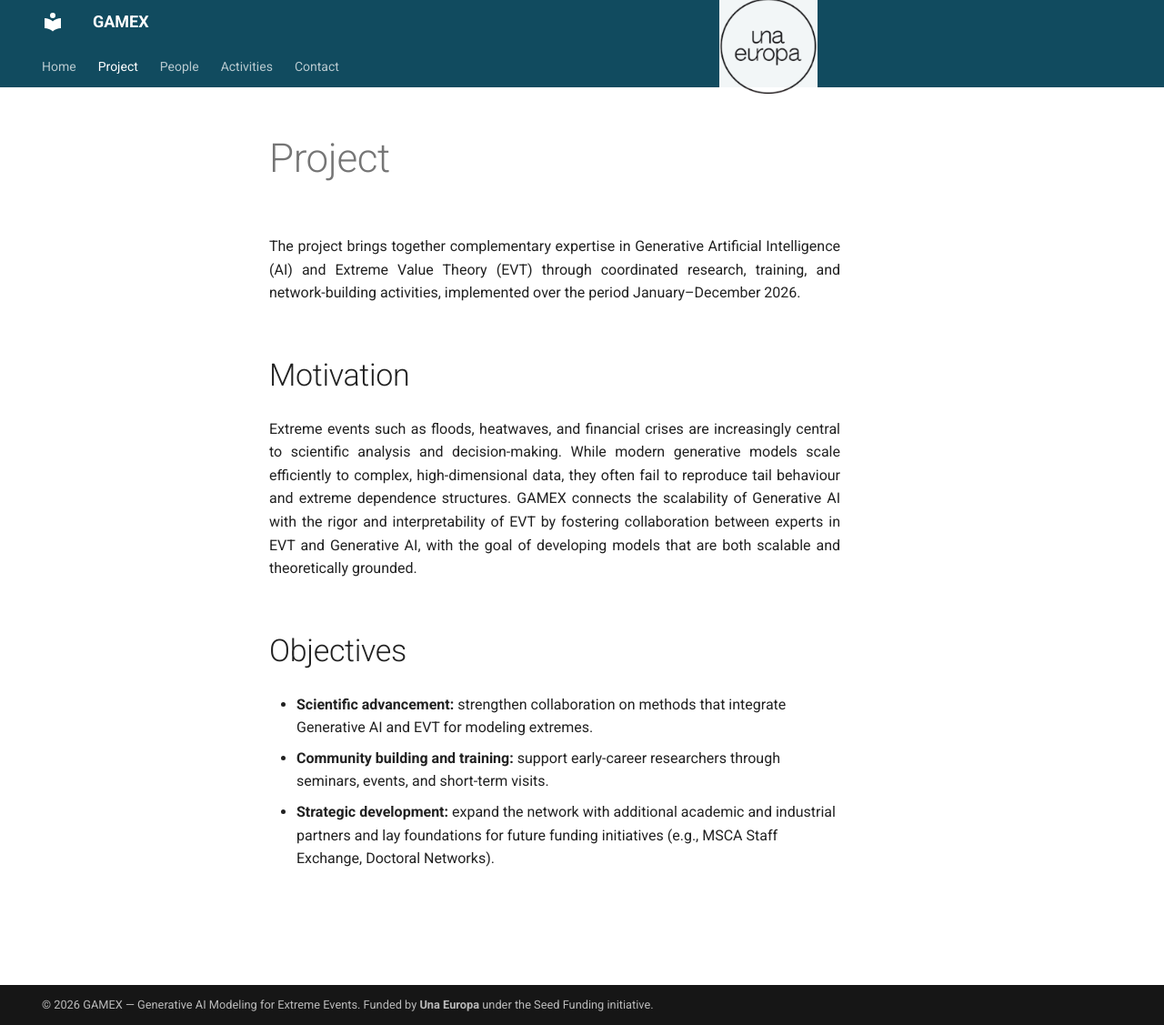
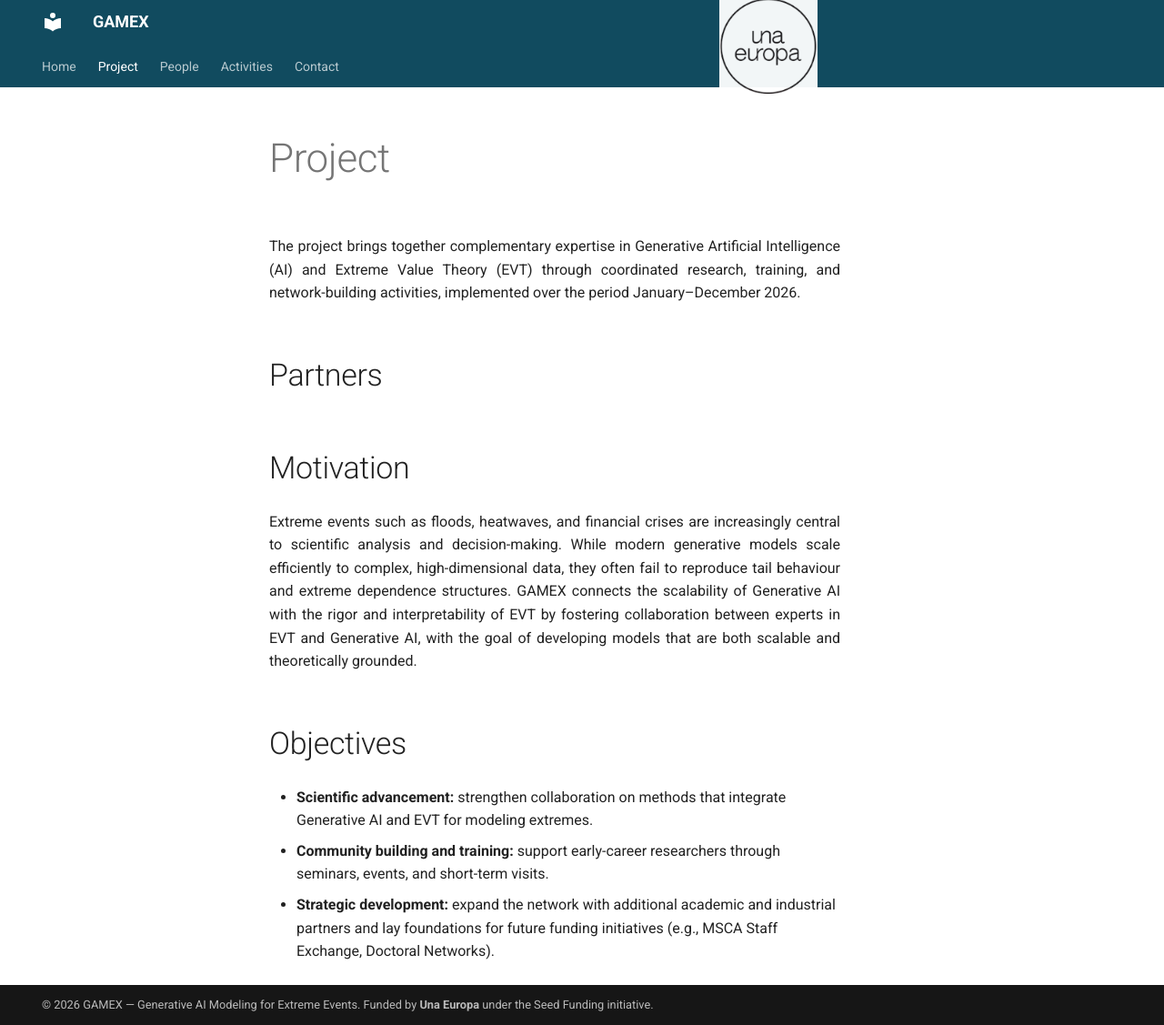
Before and after one commit to gamex-network/gamex-network.github.io, an MkDocs documentation site: the page built from docs/project.md, in a window 1280 px wide and 1127 px high. Shown: the whole window at 91% size. Built offline with MkDocs 1.6.1 and Material for MkDocs 9.7.7, drawn with Linux system fonts in a browser that asks for light colours.

Commit message:
Update project.md

```diff
--- a/docs/project.md
+++ b/docs/project.md
@@ -1,6 +1,9 @@
 # Project
 
 The project brings together complementary expertise in Generative Artificial Intelligence (AI) and Extreme Value Theory (EVT) through coordinated research, training, and network-building activities, implemented over the period January–December 2026.
+
+## Partners
+
 
 ## Motivation
 Extreme events such as floods, heatwaves, and financial crises are increasingly central to scientific analysis and decision-making. While modern generative models scale efficiently to complex, high-dimensional data, they often fail to reproduce tail behaviour and extreme dependence structures. GAMEX connects the scalability of Generative AI with the rigor and interpretability of EVT by fostering collaboration between experts in EVT and Generative AI, with the goal of developing models that are both scalable and theoretically grounded.
```
